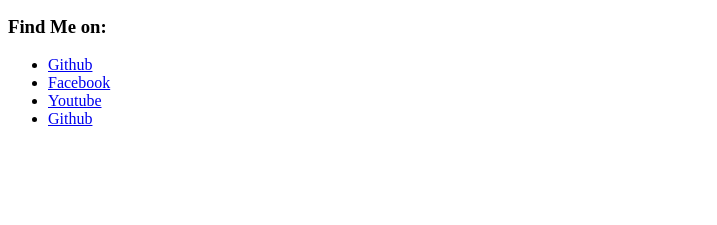
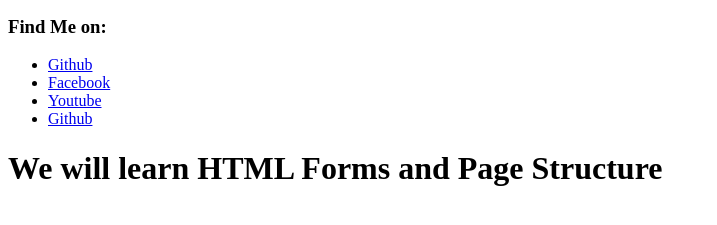
Before and after one commit to arafat4436/Learning-HTML, a plain HTML site: page Index.html in a window 1280 px wide. Shown: the part 135-360 px from the top of the page, without its empty margins (0-717 px from the left). Drawn offline with Linux system fonts and the light colour scheme.

Commit message:
save changes

```diff
--- a/Index.html
+++ b/Index.html
@@ -16,5 +16,6 @@
         <li><a href="https://github.com/arafat4436" target="_parent">Youtube</a></li>
         <li><a href="https://github.com/arafat4436" target="_self">Github</a></li>
     </ul>
+    <h1>We will learn HTML Forms and Page Structure</h1>
 </body>
 </html>
```
